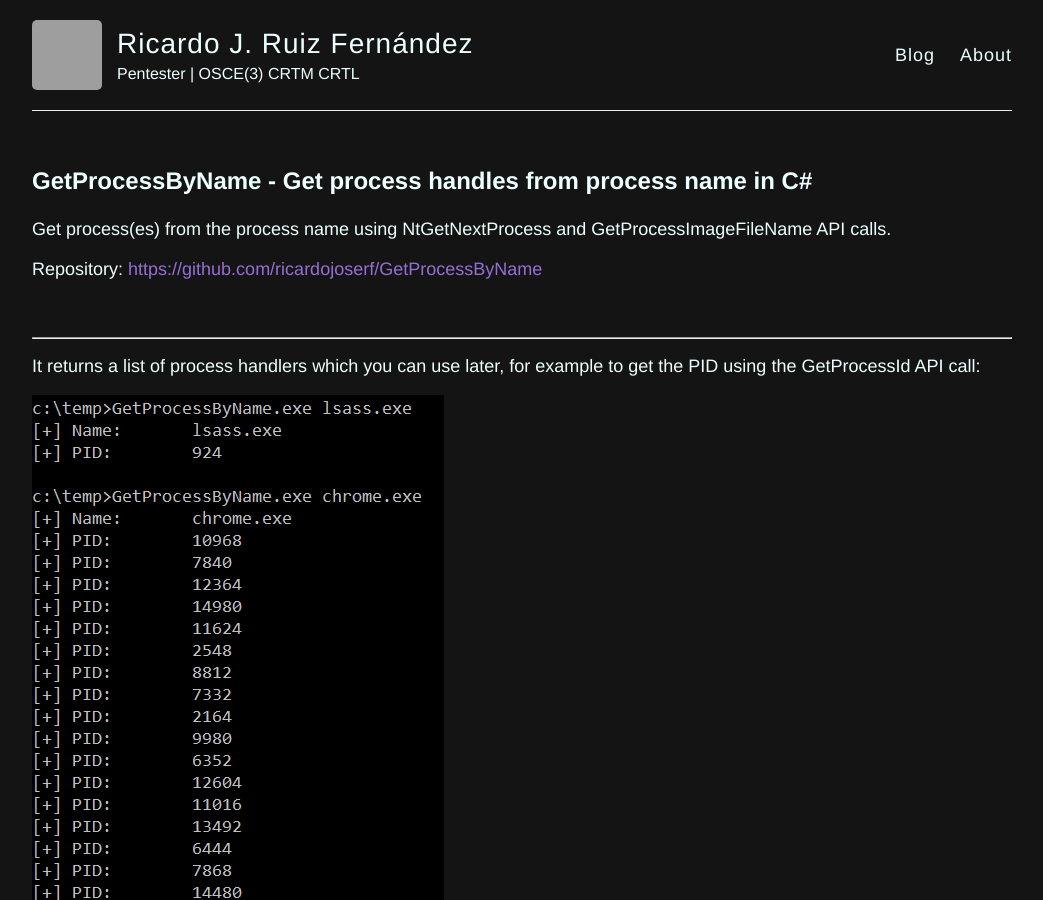
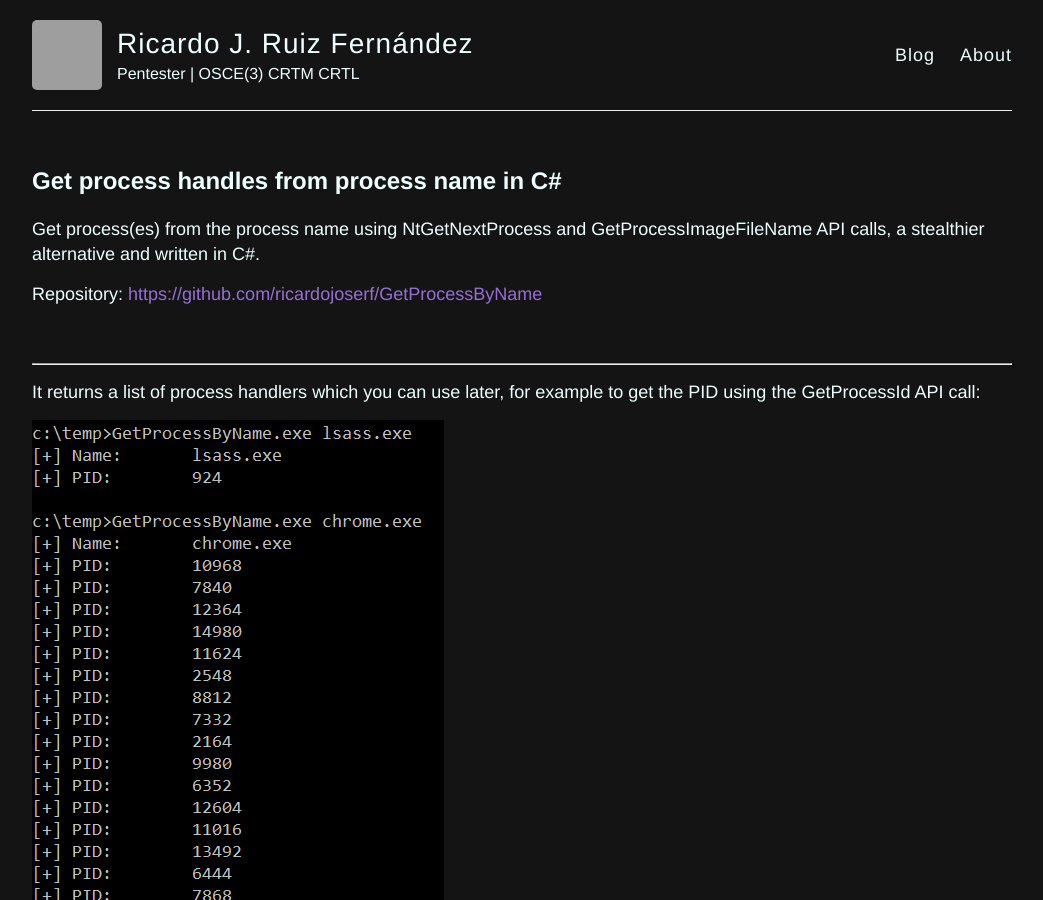
Before and after one commit to ricardojoserf/ricardojoserf.github.io, a Jekyll site: the page built from _posts/2023-11-17-getprocessbyname.md, in a window 1280 px wide and 900 px high. Shown: the whole window, without its empty margins (118-1161 px from the left). Built offline with Jekyll 4.4.1, drawn with Linux system fonts in a browser that asks for light colours; grey boxes are pictures that could not be loaded.

Commit message:
Update 2023-11-17-getprocessbyname.md

```diff
--- a/_posts/2023-11-17-getprocessbyname.md
+++ b/_posts/2023-11-17-getprocessbyname.md
@@ -1,10 +1,10 @@
 ---
 layout: post
-title: GetProcessByName - Get process handles from process name in C#
+title: Get process handles from process name in C#
 excerpt_separator: <!--more-->
 ---
 
-Get process(es) from the process name using NtGetNextProcess and GetProcessImageFileName API calls.
+Get process(es) from the process name using NtGetNextProcess and GetProcessImageFileName API calls, a stealthier alternative and written in C#.
 
 <!--more-->
 
```
